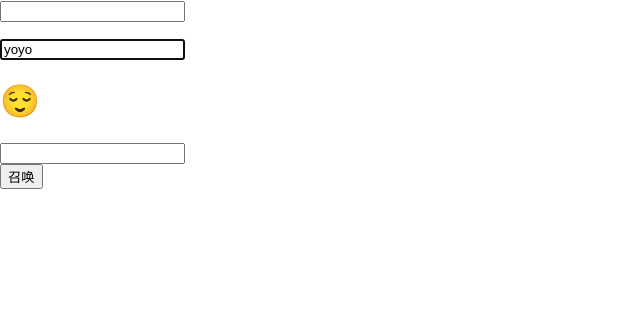
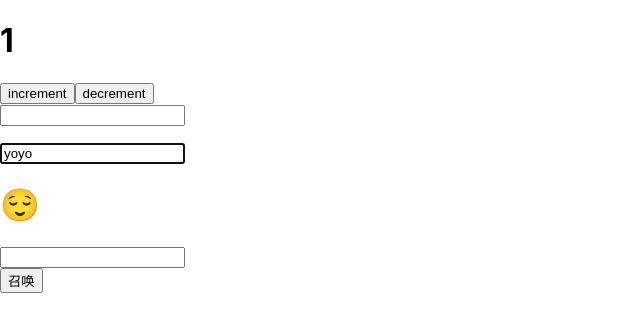
Before and after one commit to keidarcy/react-hook-tutorial, a React (Create React App) app: page / in a window 1280 px wide. Shown: the top 332 px of the page, without its empty margins (0-640 px from the left). Built offline with nearby package versions, Linux system fonts and the light colour scheme; the HTML template or start-up script is replaced by a standard one.

Commit message:
useContext

```diff
--- a/src/App.jsx
+++ b/src/App.jsx
@@ -10,6 +10,7 @@ import React, {
 import Tool from './Tool'
 import useForm from './useForm'
 import Input from './Input'
+import MyContext from './MyContext'
 
 const Counter = React.memo(({ onClick, name }) => {
   let number = useRef(0)
@@ -47,6 +48,17 @@ const reducer = (state, action) => {
   }
 }
 
+const counterReducer = (state, action) => {
+  switch (action.type) {
+    case 'increment':
+      return { counter: state.counter + 1 }
+    case 'decrement':
+      return { counter: state.counter - 1 }
+    default:
+      break
+  }
+}
+
 function App() {
   // const [form, setForm] = useState({ username: 'yoyo', password: '' })
   const [form, handleChange] = useForm({ username: 'yoyo', password: '' })
@@ -58,6 +70,9 @@ function App() {
   const [{ todos, text }, dispatch] = useReducer(reducer, {
     todos: [],
     text: ''
+  })
+  const [{ counter }, counterDispatch] = useReducer(counterReducer, {
+    counter: 1
   })
   const nameRef = useRef()
 
@@ -84,9 +99,14 @@ function App() {
 
   return (
     <>
-      {/* <h1>{counter}</h1>
-      <button onClick={() => dispatch({ type: 'increment' })}>increment</button>
-      <button onClick={() => dispatch({ type: 'decrement' })}>decrement</button> */}
+      <MyContext.Provider value={{ counter, dispatch: counterDispatch }}>
+        <h1>{counter}</h1>
+        <button onClick={() => counterDispatch({ type: 'increment' })}>
+          increment
+        </button>
+        <button onClick={() => counterDispatch({ type: 'decrement' })}>
+          decrement
+        </button>
         <form
           onSubmit={(e) => {
             e.preventDefault()
@@ -96,7 +116,9 @@ function App() {
           <input
             type="text"
             value={text}
-          onChange={(e) => dispatch({ type: 'input', payload: e.target.value })}
+            onChange={(e) =>
+              dispatch({ type: 'input', payload: e.target.value })
+            }
           />
         </form>
         <ul>
@@ -140,6 +162,7 @@ function App() {
           <button onClick={() => setShowTool(!showTool)}>召唤</button>
         </div>
         {showTool && <Tool />}
+      </MyContext.Provider>
     </>
   )
 }
--- /dev/null
+++ b/src/MyContext.jsx
@@ -0,0 +1,7 @@
+import { createContext } from 'react'
+
+const MyContext = createContext()
+
+MyContext.displayName = 'PokemonContext'
+
+export default MyContext
--- a/src/Tool.jsx
+++ b/src/Tool.jsx
@@ -1,12 +1,14 @@
-import React, { useEffect, useState, useRef } from 'react'
+import React, { useEffect, useState, useRef, useContext } from 'react'
 import useFetch from './useFetch'
 import Axios from 'axios'
+import MyContext from './MyContext'
 
 // axios or fetch
 // const fetcher = (url) => fetch(url).then((res) => res.json())
 const fetcher = (url) => Axios.get(url).then((res) => res.data)
 
 const Tool = () => {
+  const { counter, dispatch } = useContext(MyContext)
   useEffect(() => {
     const focusOnUsername = (e) => {
       if (e.keyCode === 191) {
@@ -18,9 +20,9 @@ const Tool = () => {
       window.removeEventListener('keydown', focusOnUsername)
     }
   }, [])
-  const [number, setNumber] = useState(1)
+  // const [number, setNumber] = useState(1)
   const { data: pokemon, isLoading } = useFetch(
-    `https://pokeapi.co/api/v2/pokemon/${number}/`,
+    `https://pokeapi.co/api/v2/pokemon/${counter}/`,
     fetcher
   )
 
@@ -32,8 +34,11 @@ const Tool = () => {
       {!isLoading ? (
         <>
           <h1>{pokemon?.name}</h1>
+          {/* <h3>{password}</h3> */}
           <div>
-            <button onClick={() => setNumber(number + 1)}>召唤</button>
+            <button onClick={() => dispatch({ type: 'increment' })}>
+              召唤
+            </button>
           </div>
           <img src={pokemon?.sprites?.front_default} alt="" />
           <input
```
Lines whose indentation alone changed are shown as unchanged.
